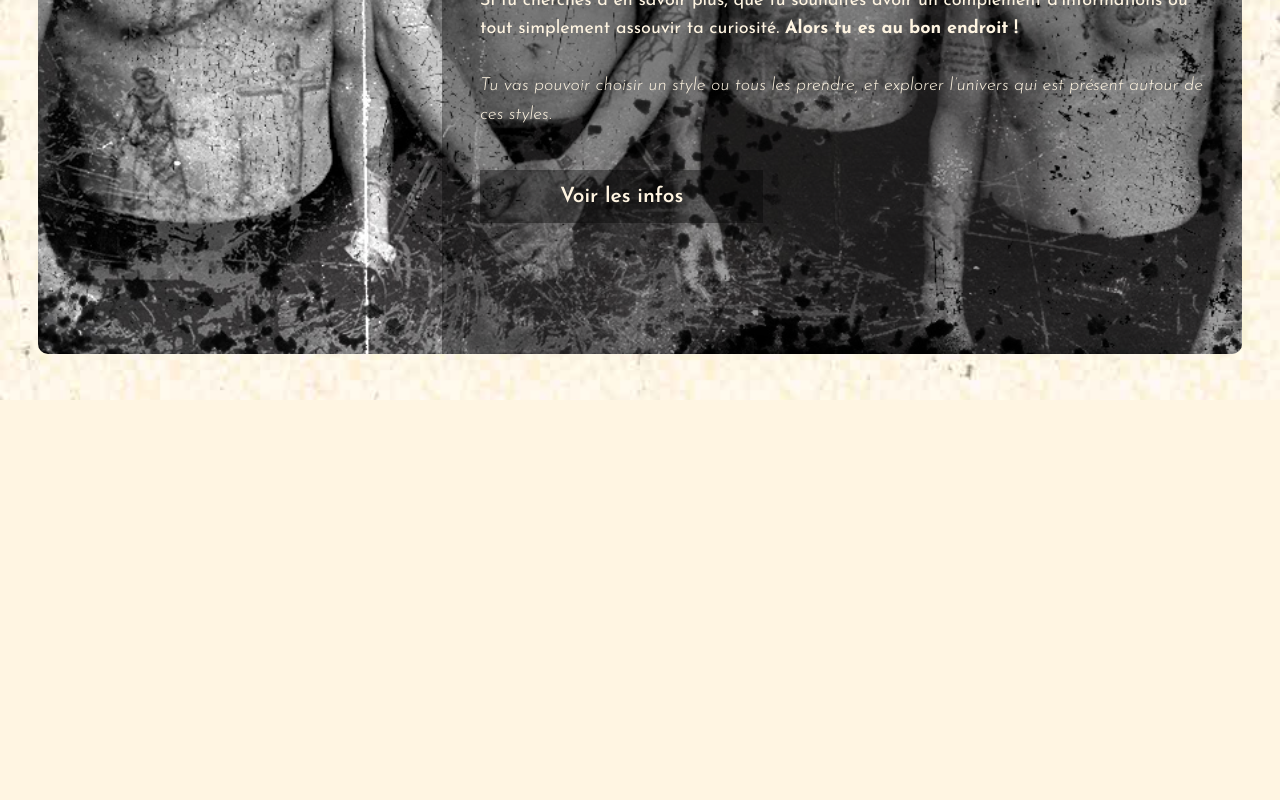
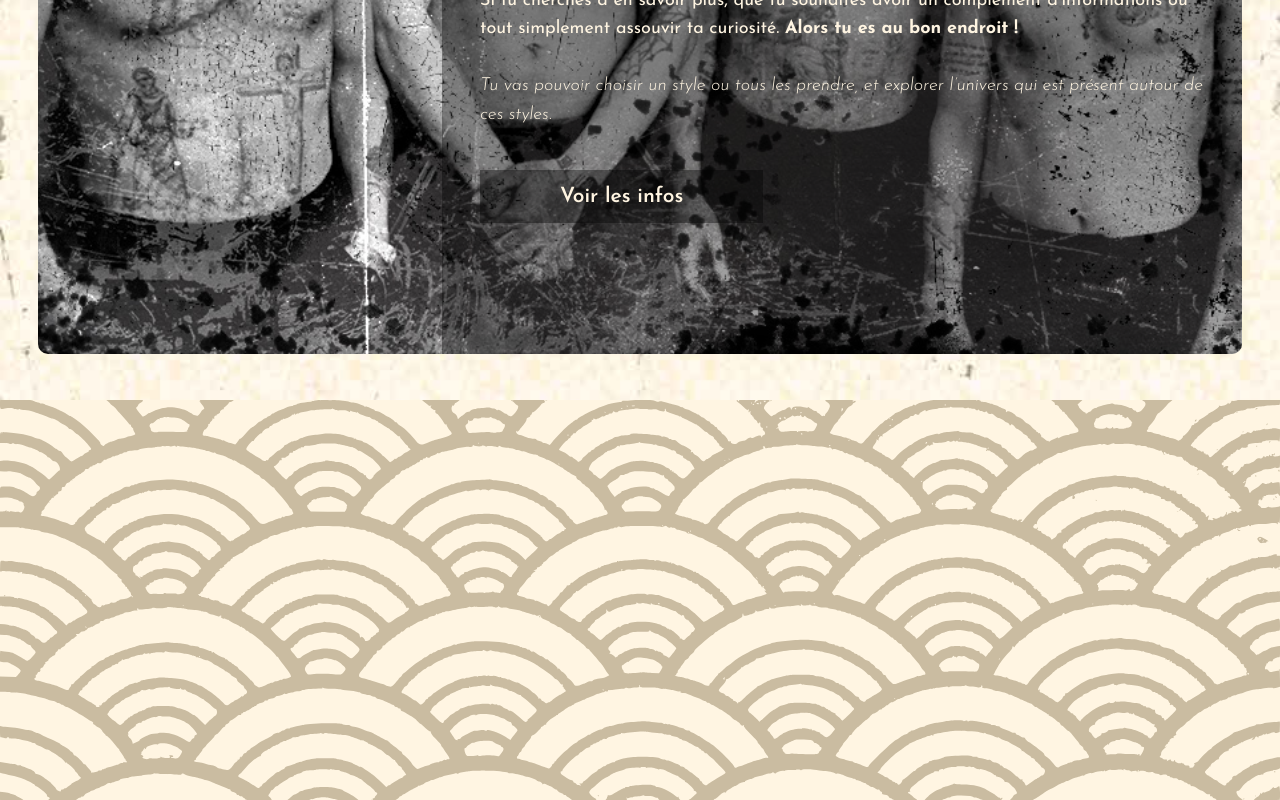
Before and after one commit to antozr/mvp, a React (Create React App) app: page /les-styles in a window 1280 px wide. Shown: the part 440-1240 px from the top of the page. Before the commit the page ends 960 px from the top, so only its background shows below. Built offline with nearby package versions, Linux system fonts and the light colour scheme.

Commit message:
Change infos to headpage

```diff
--- a/src/pages/lesStyles.js
+++ b/src/pages/lesStyles.js
@@ -2,6 +2,7 @@ import React from "react";
 import BoutonNormal from "../components/BoutonComp";
 
 import HomeNordic from '../assets/img/russie/prisonnier4.jpg'
+import InterSectionBox from "../components/InterSectionBox";
 
 function LesStyles() {
 
@@ -29,7 +30,7 @@ function LesStyles() {
           <div className="sect__boxImg--big sect__boxImg" style={{backgroundImage:  `url(${HomeNordic})`}}>
             <div className="sect__boxTxt sect__boxTxt--bgNoir ">
               {/* Changer le titre  */}
-              <h1 className="sect__title sect__title--ecart">Explore les styles</h1>
+              <h1 className="sect__title sect__title--ecart"><span className="sect__title--fontDruzokh ">Explore</span> les styles</h1>
               <h2
                 className=" sect__title sect__title--2 sect__title--ecart"
                 style={{ fontSize: "28px" }}
@@ -55,7 +56,8 @@ function LesStyles() {
           </div>
         </div>
         {/*  */}
-        <section className="sect__contenu">
+        <InterSectionBox />
+        <section className="sect__contenu" >
           <linkSelection/>
         </section>
       </div>
```
